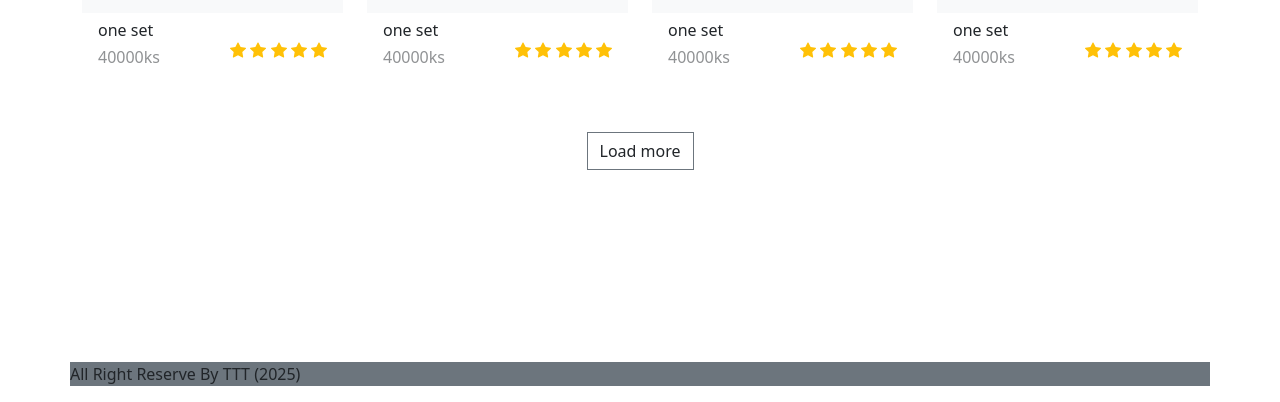
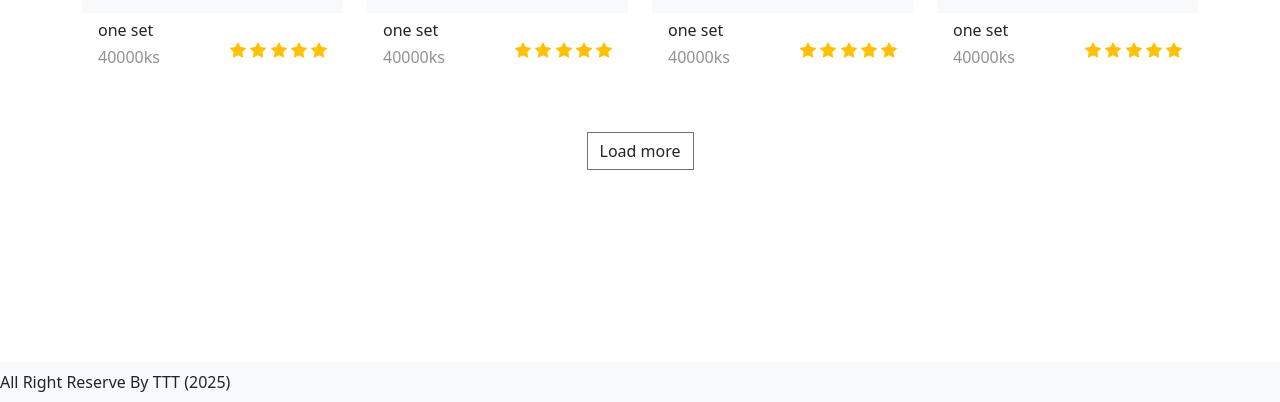
Before and after one commit to violet-5251689/tttonlineshop, a plain HTML site: page index.html in a window 1280 px wide. Shown: the part 1859-2261 px from the top of the page. Drawn offline with nearby package versions, Linux system fonts and the light colour scheme.

Commit message:
Update index.html

```diff
--- a/index.html
+++ b/index.html
@@ -265,7 +265,7 @@
         </div>
 
     </section>
-    <div class="container nav navbar-lg bg-secondary">
+    <div class="container-fluid navbar navbar-expand-lg bg-light ">
         <footer>All Right Reserve By TTT (2025)</footer>
     </div>
 </body>
```
